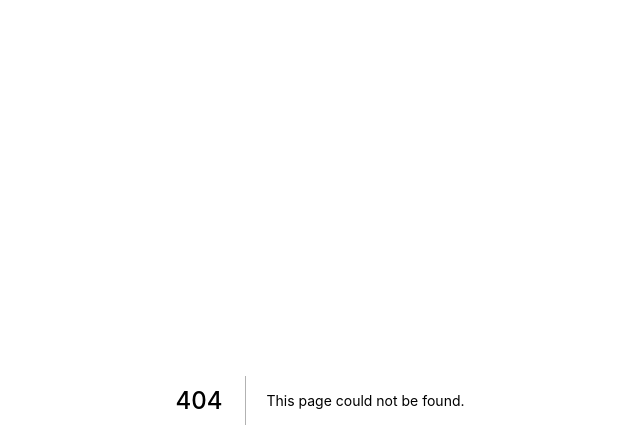
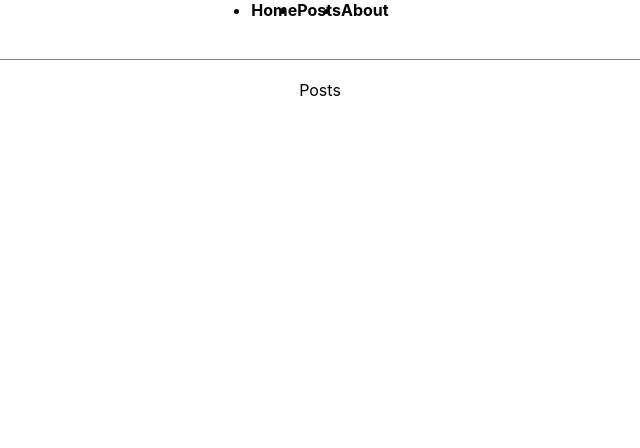
Before and after one commit to FourSqweez/nextjs-ts-basic-tailwind, a Next.js app: page /posts in a window 1280 px wide. Before the commit this address had no page. Shown: the top 448 px of the page, without its empty margins (320-960 px from the left). Built offline with nearby package versions, Linux system fonts and the light colour scheme.

Commit message:
Add : creat posts components

```diff
--- /dev/null
+++ b/pages/posts/index.tsx
@@ -0,0 +1,12 @@
+import Navbar from '../../components/navbar'
+
+function Posts() {
+	return (
+		<>
+			<Navbar />
+			<div className="container">Posts</div>
+		</>
+	)
+}
+
+export default Posts
```
